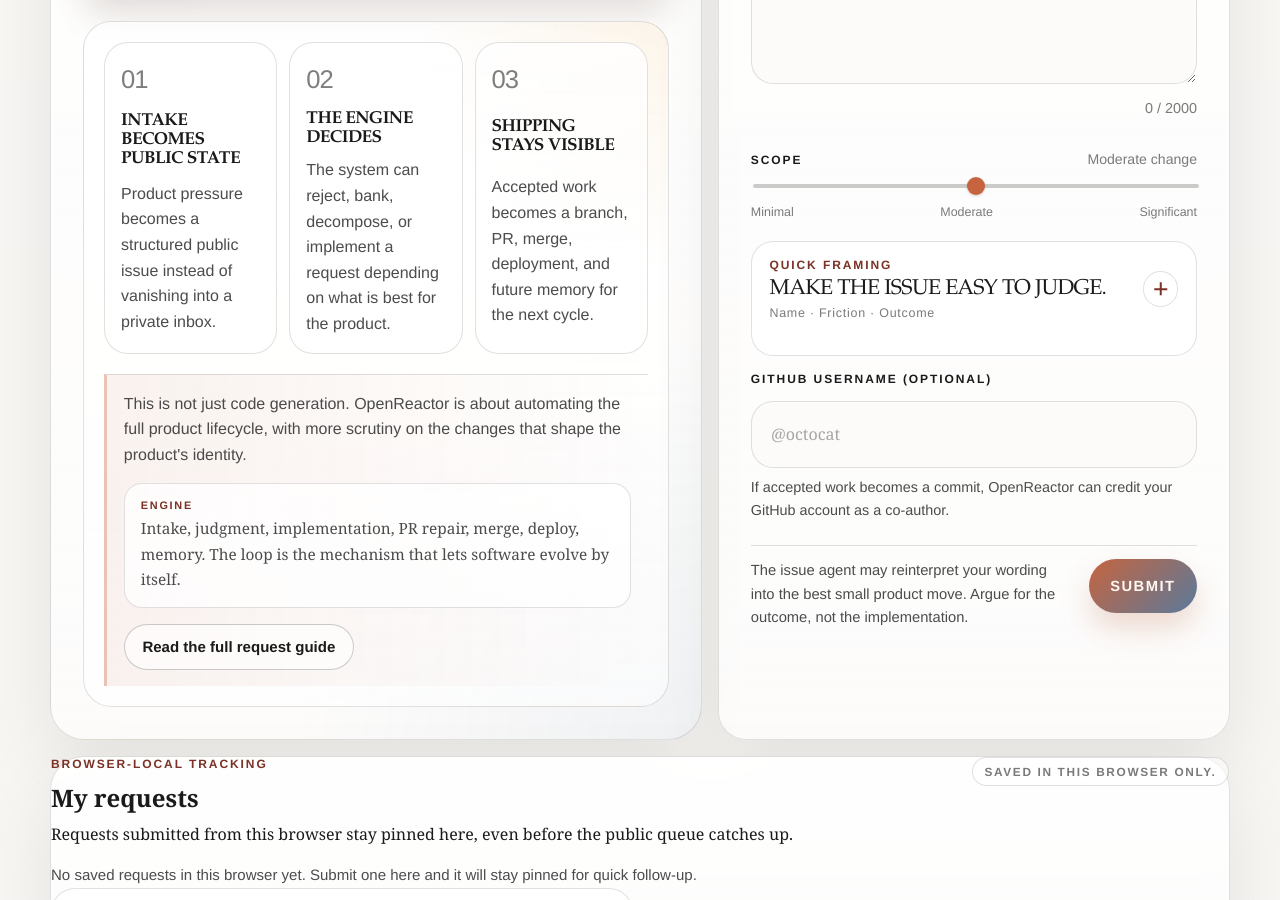
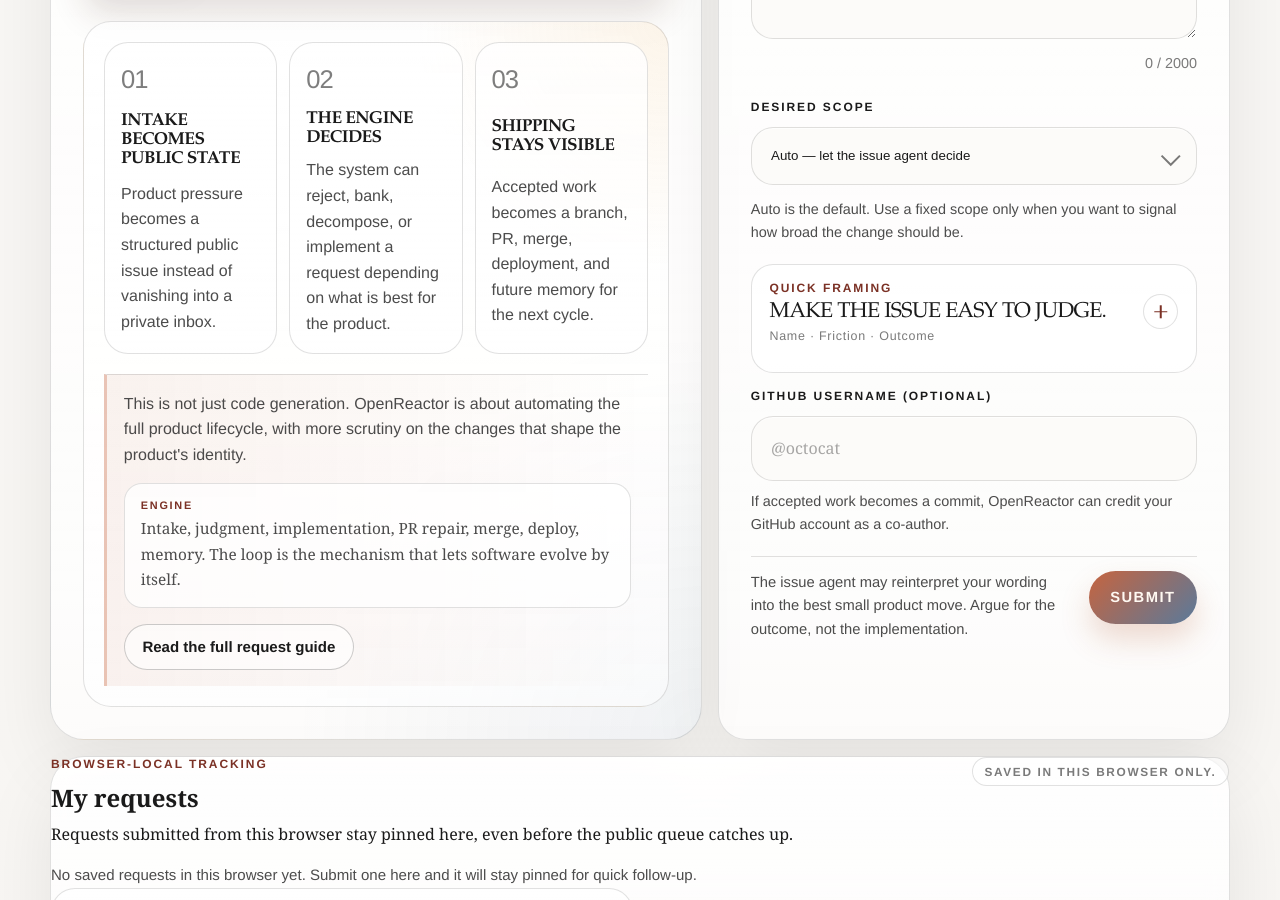
Before and after one commit to rayzhudev/openreactor, a website: page public/index.html in a window 1280 px wide. Shown: the part 931-1831 px from the top of the page. Drawn offline with Linux system fonts and the light colour scheme; no server answers.

Commit message:
Add auto scope option to intake form (#160)

```diff
--- a/public/app.js
+++ b/public/app.js
@@ -3,8 +3,6 @@ const statusNode = document.querySelector("#form-status");
 const requestField = document.querySelector("#request");
 const submitButton = document.querySelector("#submit-button");
 const requestCountNode = document.querySelector("#request-count");
-const effortLevelField = document.querySelector("#effort-level");
-const scopeValueLabelNode = document.querySelector("#scope-value-label");
 const repoStarLink = document.querySelector("#repo-star-link");
 const myRequestsList = document.querySelector("#my-requests-list");
 const myRequestsStatusNode = document.querySelector("#my-requests-status");
@@ -122,10 +120,6 @@ async function boot() {
       }
     });
   }
-  if (effortLevelField) {
-    effortLevelField.addEventListener("input", onEffortInput);
-    updateScopeLabel(Number(effortLevelField.value));
-  }
   initDeployWatcher();
   document.addEventListener("visibilitychange", onVisibilityChange);
 
@@ -379,7 +373,7 @@ async function onSubmit(event) {
   const request = `${formData.get("request") ?? ""}`.trim();
   const githubUsername = `${formData.get("githubUsername") ?? ""}`.trim();
   const website = `${formData.get("website") ?? ""}`;
-  const effortLevel = Math.min(100, Math.max(0, Number(formData.get("effortLevel") ?? 50)));
+  const scopePreference = `${formData.get("scopePreference") ?? "auto"}`;
   const validationError = validateRequest(request, githubUsername);
 
   if (validationError) {
@@ -397,7 +391,7 @@ async function onSubmit(event) {
     return;
   }
 
-  const payload = buildPayload(request, website, githubUsername, effortLevel);
+  const payload = buildPayload(request, website, githubUsername, scopePreference);
 
   try {
     const response = await fetch("/api/requests", {
@@ -423,10 +417,6 @@ async function onSubmit(event) {
     form.reset();
     updateRequestCount("");
     requestField.removeAttribute("aria-invalid");
-    if (effortLevelField) {
-      effortLevelField.value = "50";
-      updateScopeLabel(50);
-    }
     rememberSubmittedRequest({
       number: data.number,
       url: data.url || "",
@@ -450,7 +440,7 @@ async function onSubmit(event) {
   }
 }
 
-function buildPayload(request, website, githubUsername, effortLevel = 50) {
+function buildPayload(request, website, githubUsername, scopePreference = "auto") {
   const summary = summarizeRequest(request);
 
   return {
@@ -462,27 +452,12 @@ function buildPayload(request, website, githubUsername, effortLevel = 50) {
     constraints: "",
     successCriteria: "",
     notes: "",
-    effortLevel: Math.min(100, Math.max(0, Math.round(effortLevel)))
+    scopePreference: normalizeScopePreference(scopePreference)
   };
 }
 
-function scopeLabelFromValue(value) {
-  if (value <= 25) return "Minimal change";
-  if (value <= 65) return "Moderate change";
-  return "Significant change";
-}
-
-function updateScopeLabel(value) {
-  if (!scopeValueLabelNode) return;
-  const label = scopeLabelFromValue(value);
-  scopeValueLabelNode.textContent = label;
-  if (effortLevelField) {
-    effortLevelField.setAttribute("aria-valuetext", label);
-  }
-}
-
-function onEffortInput(event) {
-  updateScopeLabel(Number(event.currentTarget.value));
+function normalizeScopePreference(value) {
+  return ["auto", "25", "50", "75"].includes(value) ? value : "auto";
 }
 
 function summarizeRequest(request) {
--- a/public/index.html
+++ b/public/index.html
@@ -207,29 +207,24 @@
 
             <p id="request-count" class="request-count" aria-live="polite">0 / 2000</p>
 
-            <div class="scope-field">
-              <div class="scope-field-header">
-                <span class="request-meta-heading">Scope</span>
-                <span class="scope-value-label" id="scope-value-label">Moderate change</span>
+            <label class="request-label" for="scope-preference">
+              <span class="request-meta-heading">Desired scope</span>
+              <div class="scope-select-wrap">
+                <select
+                  id="scope-preference"
+                  name="scopePreference"
+                  class="request-field-control request-select"
+                >
+                  <option value="auto" selected>Auto — let the issue agent decide</option>
+                  <option value="25">25 / 100 — Minimal change</option>
+                  <option value="50">50 / 100 — Moderate change</option>
+                  <option value="75">75 / 100 — Significant change</option>
+                </select>
               </div>
-              <input
-                id="effort-level"
-                name="effortLevel"
-                class="scope-slider"
-                type="range"
-                min="0"
-                max="100"
-                value="50"
-                step="1"
-                aria-label="Desired scope of change"
-                aria-valuetext="Moderate change"
-              />
-              <div class="scope-ticks" aria-hidden="true">
-                <span>Minimal</span>
-                <span>Moderate</span>
-                <span>Significant</span>
-              </div>
-            </div>
+              <span class="request-subcopy">
+                Auto is the default. Use a fixed scope only when you want to signal how broad the change should be.
+              </span>
+            </label>
 
             <details class="request-guide" id="request-guide">
               <summary class="request-guide-toggle">
--- a/public/styles.css
+++ b/public/styles.css
@@ -834,6 +834,30 @@ button {
   min-height: 3.6rem;
 }
 
+.scope-select-wrap {
+  position: relative;
+}
+
+.scope-select-wrap::after {
+  content: "";
+  position: absolute;
+  top: 50%;
+  right: 1.2rem;
+  width: 0.72rem;
+  height: 0.72rem;
+  border-right: 2px solid var(--ink-faint);
+  border-bottom: 2px solid var(--ink-faint);
+  transform: translateY(-65%) rotate(45deg);
+  pointer-events: none;
+}
+
+.request-select {
+  min-height: 3.6rem;
+  padding-right: 3.4rem;
+  appearance: none;
+  cursor: pointer;
+}
+
 .request-guide {
   border: 1px solid var(--line);
   border-radius: 22px;
```
Also changed, not shown: functions/_shared.ts (+35 -16 lines).
